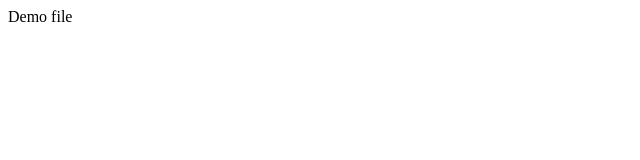
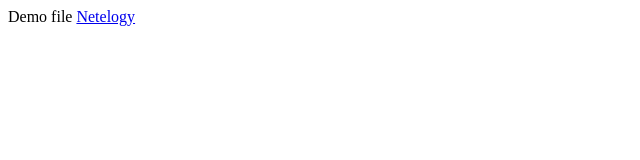
Before and after one commit to BMLF5/demo, a plain HTML site: page index.html in a window 1280 px wide. Shown: the full height of the page, 0-640 px from the left. Drawn offline with Linux system fonts and the light colour scheme.

Commit message:
Link to netology added

```diff
--- a/index.html
+++ b/index.html
@@ -7,5 +7,6 @@
 </head>
 <body>
     Demo file
+    <a href="https://netology.ru">Netelogy</a>
 </body>
 </html>
```
